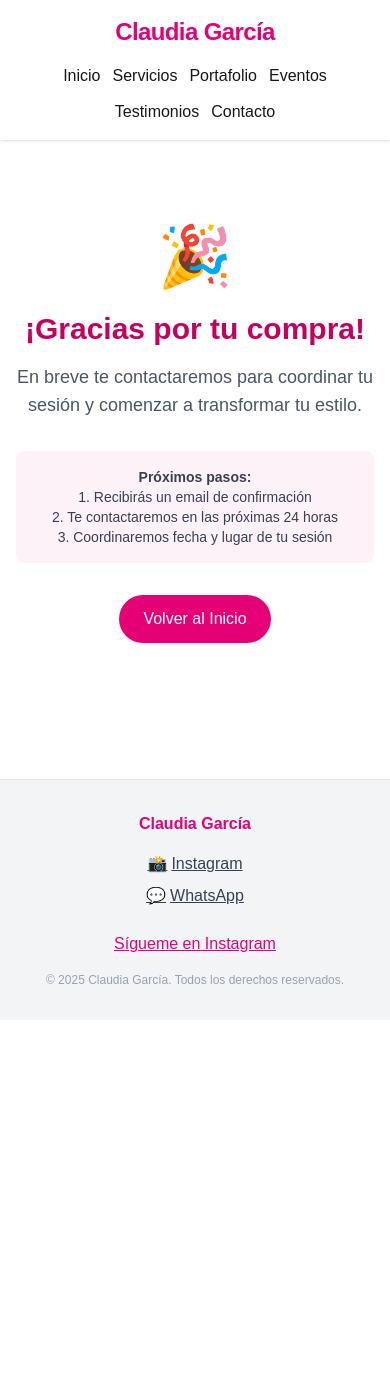
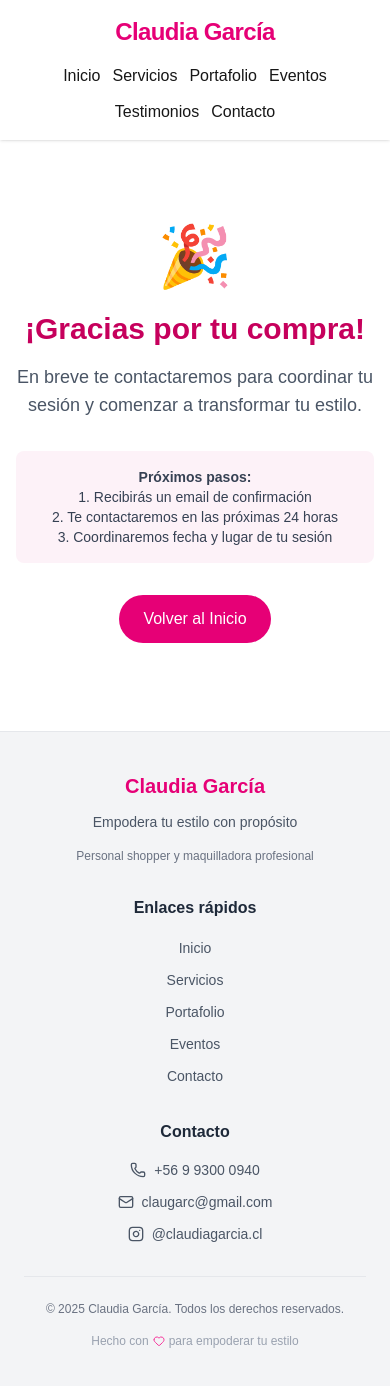
Before and after one commit to dimichiko/Pagina-Claudia-Garcia, a Next.js app: page /gracias-compra in a window 390 px wide. Shown: the top 1386 px of the page. Before the commit the page ends 1020 px from the top, so only its background shows below. Built offline with nearby package versions, Linux system fonts and the light colour scheme.

Commit message:
feat: footer profesional rediseñado con estructura responsive, íconos y enlaces rápidos

```diff
--- a/src/components/Footer.tsx
+++ b/src/components/Footer.tsx
@@ -1,20 +1,94 @@
+import Link from "next/link";
+import { Instagram, Mail, Phone, Heart } from "lucide-react";
 import { contact } from "@/data/contact";
+
+const quickLinks = [
+  { href: "/", label: "Inicio" },
+  { href: "/servicios", label: "Servicios" },
+  { href: "/portafolio", label: "Portafolio" },
+  { href: "/eventos", label: "Eventos" },
+  { href: "/contacto", label: "Contacto" },
+];
 
 export default function Footer() {
   return (
-    <footer className="w-full bg-gray-100 py-8 mt-12 border-t border-gray-200">
-      <div className="container mx-auto flex flex-col items-center justify-center gap-2 px-4 text-center">
-        <span className="text-base font-semibold text-pink-600 mb-2">Claudia García</span>
-        <div className="flex flex-col sm:flex-row gap-2 sm:gap-4 items-center justify-center mb-2">
-          <a href={contact.instagram} target="_blank" className="flex items-center gap-1 text-gray-700 hover:text-pink-600 underline"><span>📸</span>Instagram</a>
-          <a href={contact.whatsapp} target="_blank" className="flex items-center gap-1 text-gray-700 hover:text-pink-600 underline"><span>💬</span>WhatsApp</a>
+    <footer className="w-full bg-gray-100 py-10 px-6 border-t border-gray-200">
+      <div className="container mx-auto">
+        {/* Grid principal */}
+        <div className="grid grid-cols-1 md:grid-cols-3 gap-8 mb-8">
+
+          {/* Columna 1: Logo y descripción */}
+          <div className="text-center md:text-left">
+            <h3 className="text-xl font-bold text-pink-600 mb-3">Claudia García</h3>
+            <p className="text-gray-600 text-sm mb-4">
+              Empodera tu estilo con propósito
+            </p>
+            <p className="text-gray-500 text-xs">
+              Personal shopper y maquilladora profesional
+            </p>
+          </div>
+
+          {/* Columna 2: Enlaces rápidos */}
+          <div className="text-center md:text-left">
+            <h4 className="font-semibold text-gray-800 mb-4">Enlaces rápidos</h4>
+            <ul className="space-y-2">
+              {quickLinks.map((link) => (
+                <li key={link.href}>
+                  <Link
+                    href={link.href}
+                    className="text-gray-600 hover:text-pink-600 text-sm transition-colors"
+                  >
+                    {link.label}
+                  </Link>
+                </li>
+              ))}
+            </ul>
+          </div>
+
+          {/* Columna 3: Contacto */}
+          <div className="text-center md:text-left">
+            <h4 className="font-semibold text-gray-800 mb-4">Contacto</h4>
+            <div className="space-y-3">
+              <a
+                href={contact.whatsapp}
+                target="_blank"
+                rel="noopener noreferrer"
+                className="flex items-center justify-center md:justify-start gap-2 text-gray-600 hover:text-pink-600 text-sm transition-colors"
+              >
+                <Phone size={16} />
+                <span>+56 9 9300 0940</span>
+              </a>
+              <a
+                href="mailto:claugarc@gmail.com"
+                className="flex items-center justify-center md:justify-start gap-2 text-gray-600 hover:text-pink-600 text-sm transition-colors"
+              >
+                <Mail size={16} />
+                <span>claugarc@gmail.com</span>
+              </a>
+              <a
+                href={contact.instagram}
+                target="_blank"
+                rel="noopener noreferrer"
+                className="flex items-center justify-center md:justify-start gap-2 text-gray-600 hover:text-pink-600 text-sm transition-colors"
+              >
+                <Instagram size={16} />
+                <span>@claudiagarcia.cl</span>
+              </a>
+            </div>
+          </div>
         </div>
-        <div className="w-full text-center mt-2">
-          <a href={contact.instagram} target="_blank" className="text-pink-600 underline font-medium">
-            Sígueme en Instagram
-          </a>
+
+        {/* Línea divisoria */}
+        <div className="border-t border-gray-200 pt-6">
+          <div className="flex flex-col md:flex-row items-center justify-between gap-4">
+            <p className="text-gray-500 text-xs text-center md:text-left">
+              © {new Date().getFullYear()} Claudia García. Todos los derechos reservados.
+            </p>
+            <p className="text-gray-400 text-xs flex items-center gap-1">
+              Hecho con <Heart size={12} className="text-pink-500" /> para empoderar tu estilo
+            </p>
+          </div>
         </div>
-        <span className="text-xs text-gray-400 mt-2">© {new Date().getFullYear()} Claudia García. Todos los derechos reservados.</span>
       </div>
     </footer>
   );
```
Also changed, not shown: package.json (+7 -6 lines), 1 other file (tests, documents, lock files or other folders).
